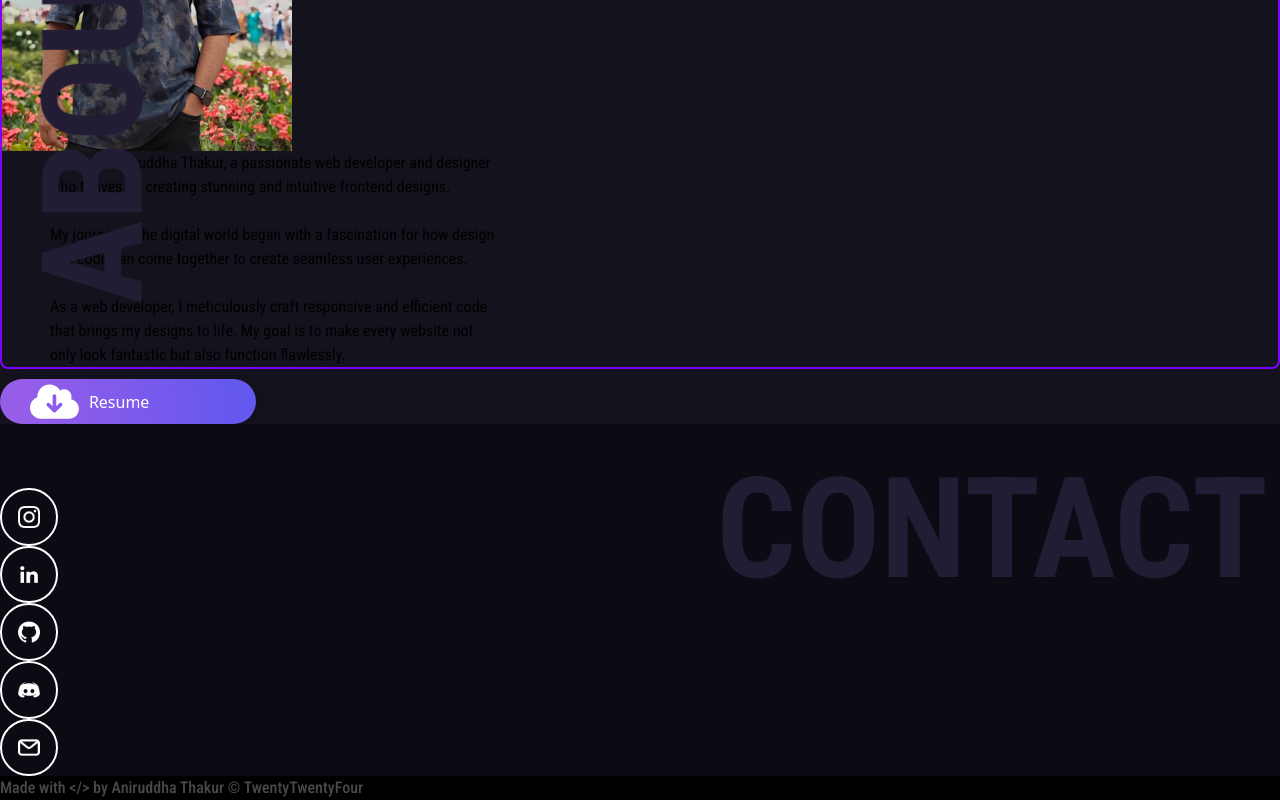
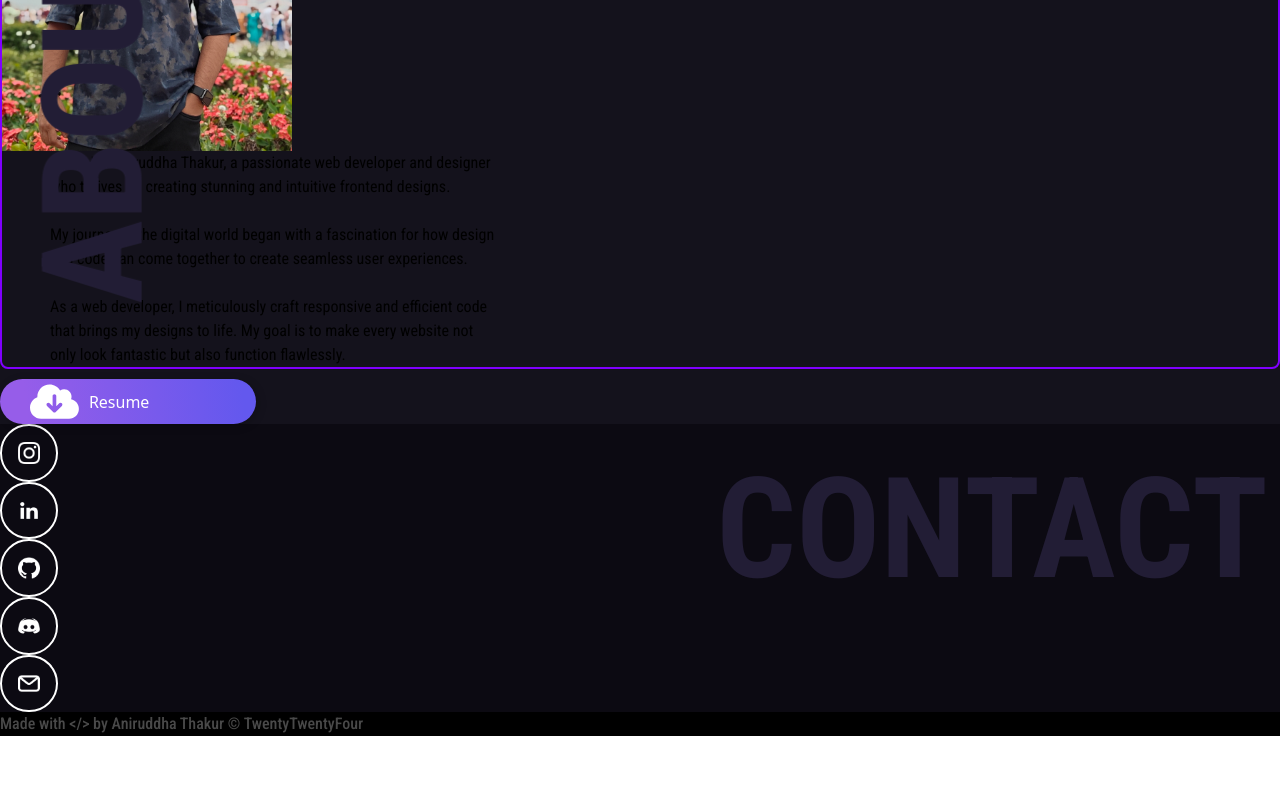
Before and after one commit to aniruddha76/aniruddha-portfolio, a React (Vite) app: page / in a window 1280 px wide. Shown: the part 10003-10803 px from the top of the page. After the commit the page ends 10739 px from the top, so only its background shows below. Built offline with nearby package versions, Linux system fonts and the light colour scheme.

Commit message:
Portfolio

```diff
--- a/src/App.css
+++ b/src/App.css
@@ -241,11 +241,6 @@ html{
   box-shadow: 0 4px 20px rgba(207, 89, 230, 0.6);
 }
 
-/* .sendbutton{
-  background-color: #8000ff;
-  float: right;
-} */
-
 .footer{
   font-family: Roboto Condensed,Lato,Arial,sans-serif;
   background-color: black;
--- a/src/App.jsx
+++ b/src/App.jsx
@@ -307,7 +307,7 @@ function App() {
         }}>CONTACT</section>
 
         <div id='socials' className='flex flex-col justify-end'>
-          <div className='flex justify-center' style={{ paddingTop: "4rem", zIndex: 1, gap: "30px" }}>
+          <div className='py-28 flex justify-center' style={{ zIndex: 1, gap: "30px" }}>
 
             <div className='icons instagram' onClick={() => window.open("https://www.instagram.com/aniiruddhaa_/")}>
               <img id="instagram" src="./src/assets/images/socials/instagram.png" alt="ani-instagram" />
```
